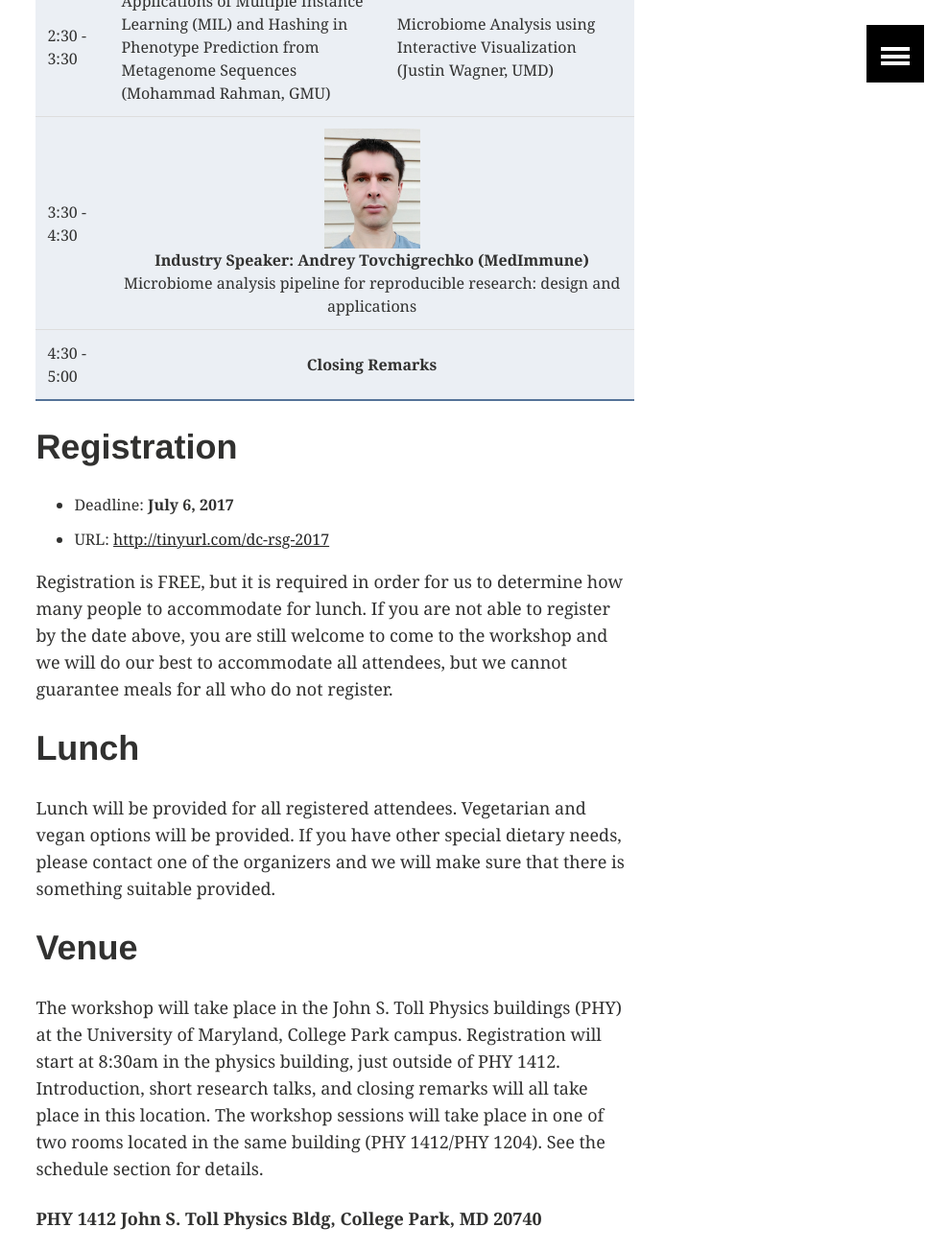
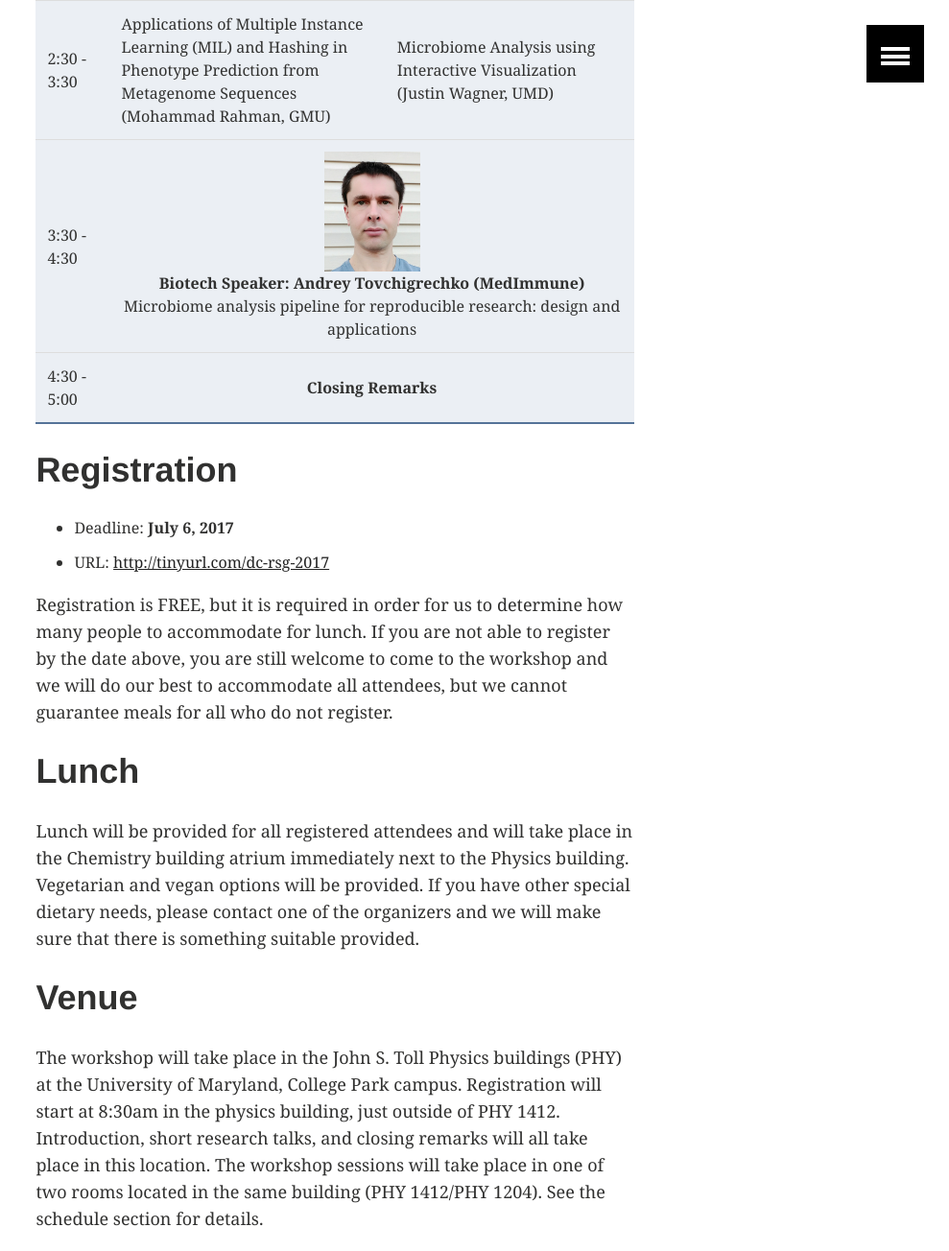
Before and after one commit to iscb-dc-rsg/iscb-dc-rsg.github.io, a Jekyll site: the page built from _pages/workshop2017.md, in a window 1280 px wide and 1400 px high, scrolled down 2054 px, cut to the strip 0-1304 px from the top of the window. Shown: the whole strip at 96% size, without its empty margins (291-1280 px from the left). Built offline with Jekyll 4.4.1, drawn with Linux system fonts in a browser that asks for light colours; our own code applies the rules of GitHub Pages for plain Markdown files.

Commit message:
added lunch venue

```diff
--- a/_pages/workshop2017.md
+++ b/_pages/workshop2017.md
@@ -69,6 +69,7 @@ PHY 1204 (Session B).
       <td>12:30 - 2:30</td>
       <td colspan="2" align="center">
         <strong>Lunch with Leaders from Academia and Industry</strong><br />
+        <strong><i>Chemistry atrium</i></strong>
         <ul style='columns: 1; -webkit-columns: 1; -moz-columns: 1; list-style: none;'>
             <li>Ben Busby (NIH)<br /><i>Building robots to mine primary genomic datasets in hackathons and elsewhere!</i></li>
             <li>Liliana D. Florea (JHU)<br /><i>A scientific career in the academia vs. high-tech/bio-tech</i></li>
@@ -87,7 +88,7 @@ PHY 1204 (Session B).
       <td>3:30 - 4:30</td>
       <td colspan="2" align="center">
           <img src="../images/tovchigrechko_industry_speaker.jpg" alt="Andrey Tovchigrechko" border='3' height='100' width='100' /><br />
-          <strong>Industry Speaker: Andrey Tovchigrechko (MedImmune)</strong><br />
+          <strong>Biotech Speaker: Andrey Tovchigrechko (MedImmune)</strong><br />
           Microbiome analysis pipeline for reproducible research: design and applications
       </td>
     </tr>
@@ -111,10 +112,11 @@ register.
 
 # Lunch
 
-Lunch will be provided for all registered attendees. Vegetarian and vegan
-options will be provided. If you have other special dietary needs, please
-contact one of the organizers and we will make sure that there is something
-suitable provided.
+Lunch will be provided for all registered attendees and will take place in the
+Chemistry building atrium immediately next to the Physics building. Vegetarian
+and vegan options will be provided. If you have other special dietary needs,
+please contact one of the organizers and we will make sure that there is
+something suitable provided.
 
 # Venue
 
```
